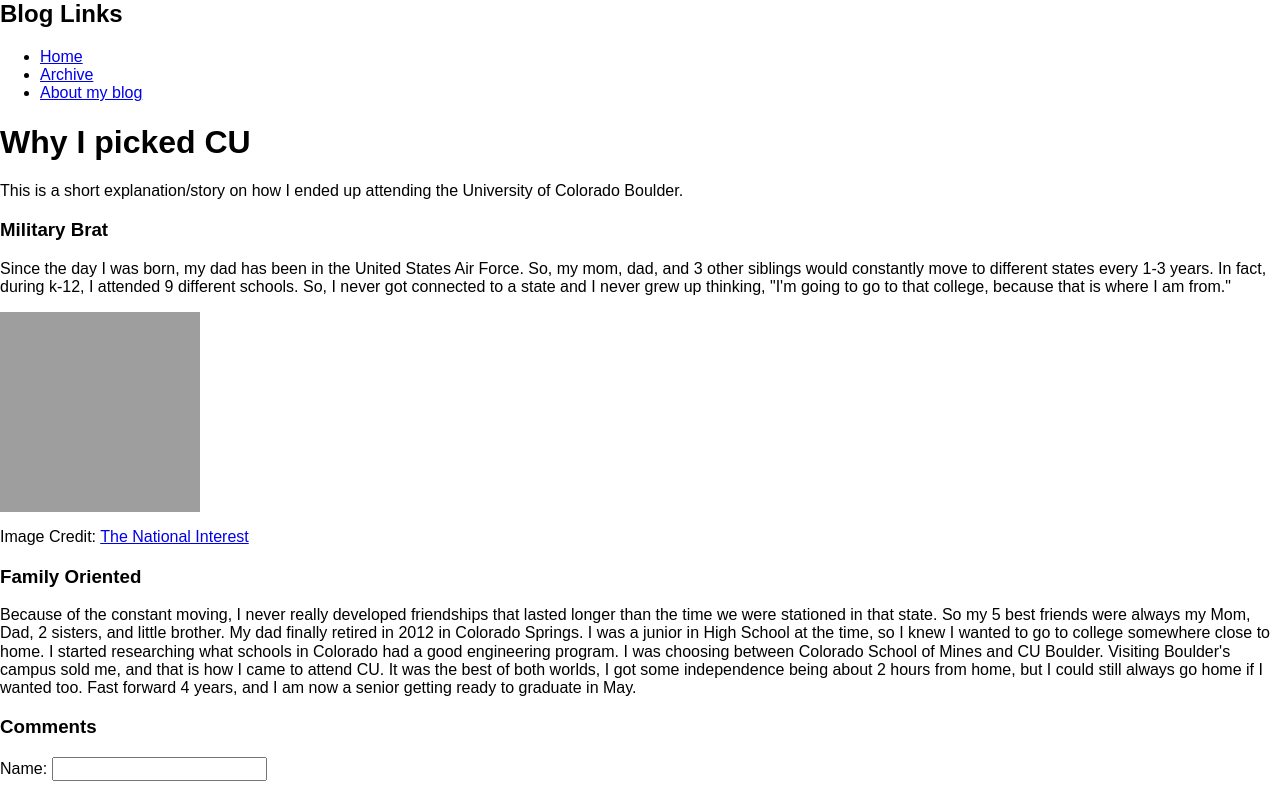
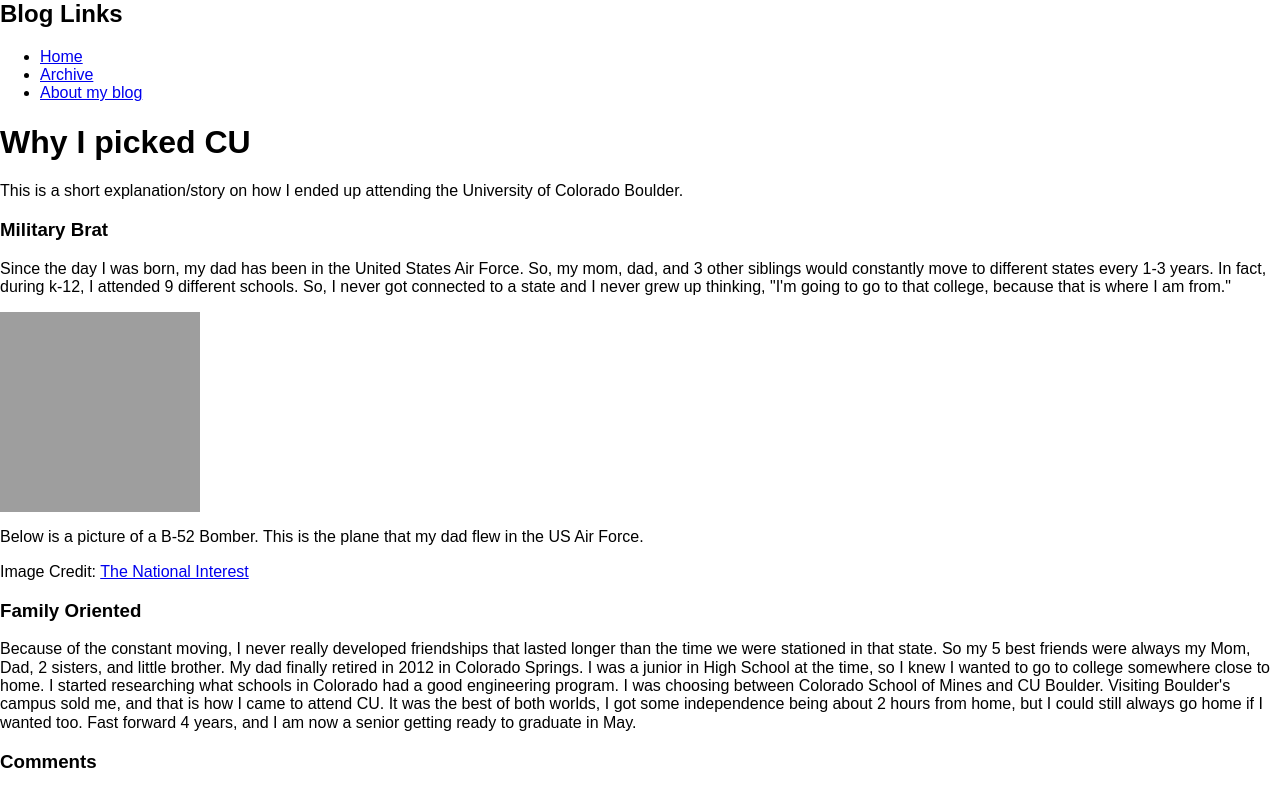
Before and after one commit to rapa5960/csci4830_a4, a plain HTML site: page index.html in a window 1280 px wide. Shown: the top 788 px of the page. Drawn offline with nearby package versions, Linux system fonts and the light colour scheme; grey boxes are pictures that could not be loaded.

Commit message:
Update index.html

```diff
--- a/index.html
+++ b/index.html
@@ -35,6 +35,7 @@
 			alt ="This is a picture of a B-52 Bomber.  This is the plane that my dad flew as a pilot in the Air Force."
 			style = "width:200px; height:200px;"
 			/>
+			<p> Below is a picture of a B-52 Bomber.  This is the plane that my dad flew in the US Air Force. </p>
 			<p> Image Credit: <a href="http://nationalinterest.org/blog/the-buzz/the-b-52-bomber-americas-cold-war-workhorse-thats-still-23038">The National Interest</a></p>
 
 
```
